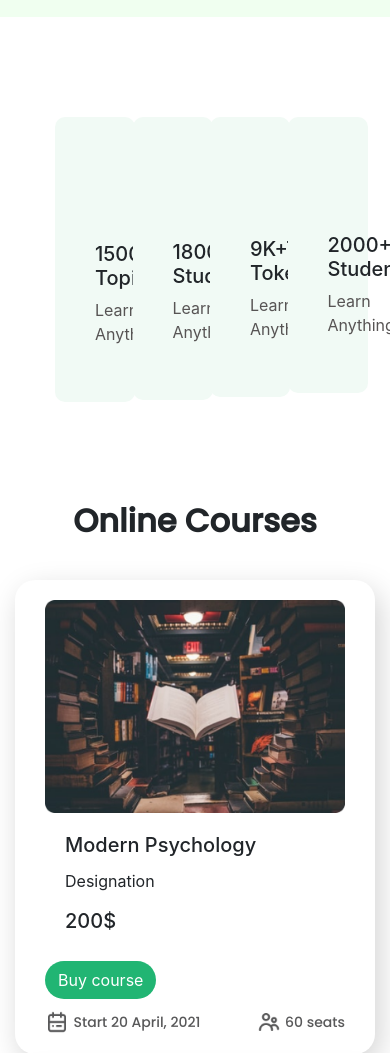
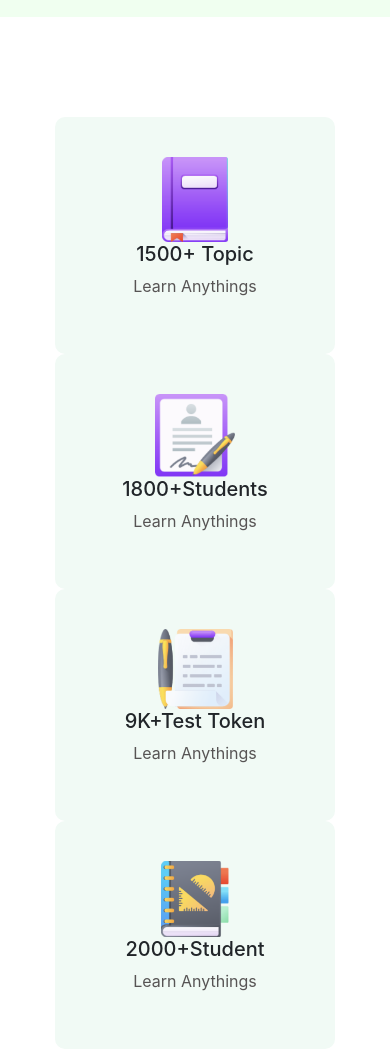
Before and after one commit to alamin-webdev/e-school, a plain HTML site: page index.html in a window 390 px wide. Shown: the part 715-1768 px from the top of the page. Drawn offline with nearby package versions, Linux system fonts and the light colour scheme.

Commit message:
E-school completed

```diff
--- a/index.html
+++ b/index.html
@@ -56,32 +56,31 @@
 
   <div class=" container category" id="books">
     <div class="row ">
-      <div class="col-md-3 col-sm-6 col-3 ">
+      <div class="col-md-3 ">
         <div class="sec1 ">
           <img class="img-fluid" src="images/icon/book.png" alt="">
           <h5>1500+ Topic </h5>
           <p>Learn Anythings </p>
-
         </div>
       </div>
-      <div class="col-md-3 col-sm-6 col-3 ">
+      <div class="col-md-3  ">
         <div class="sec2 ">
           <img class="img-fluid" src="images/icon/Student.png" alt="">
-          <h5>1800+ Students</h5>
+          <h5>1800+Students</h5>
           <p>Learn Anythings</p>
         </div>
       </div>
-      <div class="col-md-3 col-sm-3 col-3 ">
+      <div class="col-md-3  ">
         <div class="sec3 ">
           <img class="img-fluid" src="images/icon/Test.png" alt="">
           <h5>9K+Test Token</h5>
           <p>Learn Anythings</p>
         </div>
       </div>
-      <div class="col-md-3 col-sm-3 col-3  ">
+      <div class="col-md-3   ">
         <div class="sec4 ">
           <img class="img-fluid" src="images/icon/Students.png" alt="">
-          <h5>2000+ Student</h5>
+          <h5>2000+Student</h5>
           <p>Learn Anythings</p>
         </div>
       </div>
@@ -186,7 +185,7 @@
 <section class="footer">
   <div class="container">
       <div class="row">
-          <div class="col-md-5 col-sm-6 col-6">
+          <div class="col-md-5 col-sm-6 col-5">
               <small>Millions of people of all ages and from around
                 the world are improving their lives with us</small>
 
--- a/style.css
+++ b/style.css
@@ -111,6 +111,7 @@
 
     font-family: Poppins ;
     margin-top: 15px;
+
 }
 
 .footer {
```
